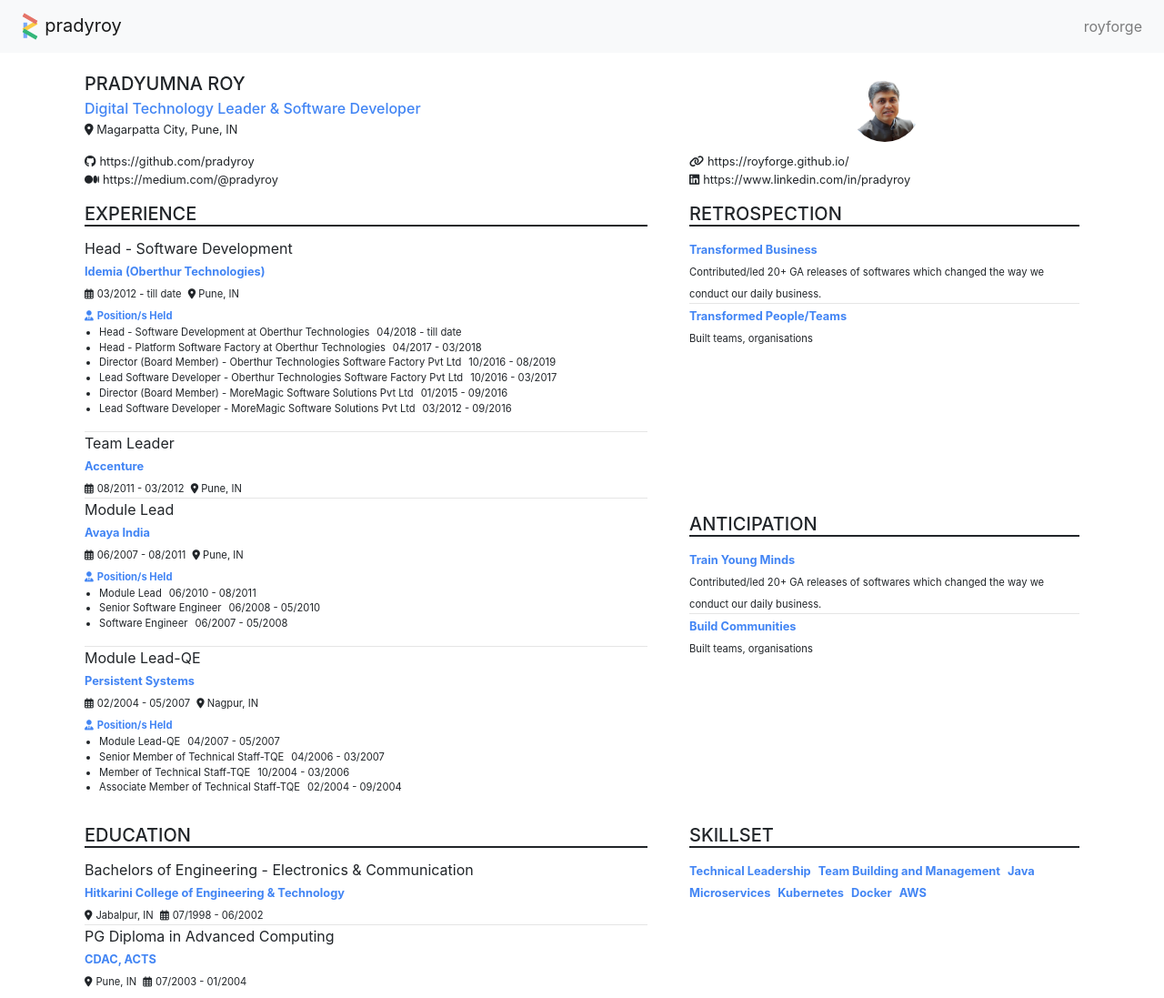
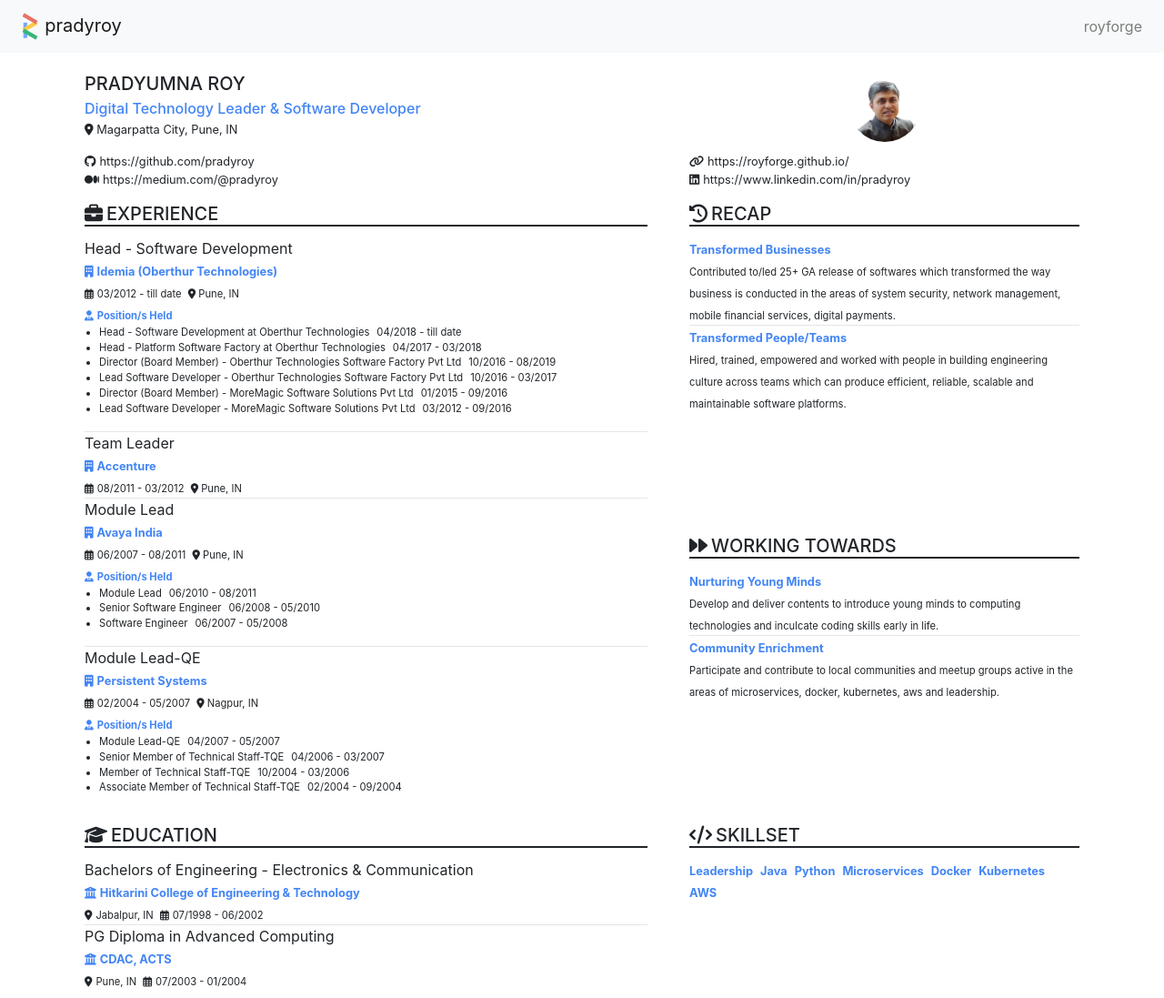
Before and after one commit to pradyroy/pradyroy.github.io, a Jekyll site: the page built from index.md, in a window 1280 px wide and 1097 px high. Shown: the whole window at 91% size. Built offline with Jekyll 4.4.1, drawn with Linux system fonts in a browser that asks for light colours; nearby versions of some CDN libraries.

Commit message:
1st cut complete

```diff
--- a/_config.yml
+++ b/_config.yml
@@ -96,20 +96,20 @@ cv:
 #    id: "132457689"
 #    certdate: "20 March 2020"
   skillset:
-  - "Technical Leadership"
-  - "Team Building and Management"
+  - "Leadership"
   - "Java"
+  - "Python"
   - "Microservices"
+  - "Docker"
   - "Kubernetes"
-  - "Docker"
   - "AWS"
   retrospection:
-  - title: Transformed Business
-    description: Contributed/led 20+ GA releases of softwares which changed the way we conduct our daily business.
+  - title: Transformed Businesses
+    description: Contributed to/led 25+ GA release of softwares which transformed the way business is conducted in the areas of system security, network management, mobile financial services, digital payments.
   - title: Transformed People/Teams
-    description: Built teams, organisations
+    description: Hired, trained, empowered and worked with people in building engineering culture across teams which can produce efficient, reliable, scalable and maintainable software platforms.
   anticipation:
-  - title: Train Young Minds
-    description: Contributed/led 20+ GA releases of softwares which changed the way we conduct our daily business.
-  - title: Build Communities
-    description: Built teams, organisations
+  - title: Nurturing Young Minds
+    description: Develop and deliver contents to introduce young minds to computing technologies and inculcate coding skills early in life.
+  - title: Community Enrichment
+    description: Participate and contribute to local communities and meetup groups active in the areas of microservices, docker, kubernetes, aws and leadership.
--- a/_includes/generatecv.html
+++ b/_includes/generatecv.html
@@ -45,10 +45,10 @@
 	<div class="row">
 		<div class="col-12 col-sm-12 col-md-7 col-lg-7 col-xl-7 card border-0 d-flex w-100">
 			<div class="card-body">
-				<h5 class="card-title heading">EXPERIENCE</h5>
+				<h5 class="card-title heading"><i class="fas fa-briefcase pr-1"></i>EXPERIENCE</h5>
 				{%- for job in site.cv.experience -%}
 					<span class="card-subtitle clearfix">{{ job.lastpositionheld }}</span>
-					<span class="fontsizedot80 brand font-weight-bold clearfix">{{ job.company }}</span>
+					<span class="fontsizedot80 brand font-weight-bold clearfix"><i class="fas fa-building pr-1"></i>{{ job.company }}</span>
 					<span class="fontsizedot70 clearfix">
 						<i class="far fa-calendar-alt pr-1"></i>{{ job.starttoenddate }}
 						<span class="pl-1 fontsizedot70"><i class="fas fa-map-marker-alt"></i> {{ job.location }}</span>
@@ -76,7 +76,7 @@
 		</div>
 		<div class="col-12 col-sm-12 col-md-5 col-lg-5 col-xl-5 card border-0 d-flex w-100">
 			<div class="card-body clearfix">
-				<h5 class="card-title heading">RETROSPECTION</h5>
+				<h5 class="card-title heading"><i class="fas fa-history pr-1"></i>RECAP</h5>
 				{%- for retro in site.cv.retrospection -%}
   					<span class="fontsizedot80 brand font-weight-bold clearfix">{{ retro.title }}</span>
   					<span class="fontsizedot70 clearfix">{{ retro.description }}</span>
@@ -86,7 +86,7 @@
   				{%- endfor -%}
 			</div>
 			<div class="card-body">
-				<h5 class="card-title heading">ANTICIPATION</h5>
+				<h5 class="card-title heading"><i class="fas fa-forward pr-1"></i>WORKING TOWARDS</h5>
 				{%- for future in site.cv.anticipation -%}
   					<span class="fontsizedot80 brand font-weight-bold clearfix">{{ future.title }}</span>
   					<span class="fontsizedot70 clearfix">{{ future.description }}</span>
@@ -101,10 +101,10 @@
 	<div class="row">
 		<div class="col-12 col-sm-12 col-md-7 col-lg-7 col-xl-7 card border-0 d-flex w-100">
 			<div class="card-body">
-				<h5 class="card-title heading">EDUCATION</h5>
+				<h5 class="card-title heading"><i class="fas fa-graduation-cap pr-1"></i>EDUCATION</h5>
 				{%- for edu in site.cv.education -%}
 					<span class="card-subtitle clearfix">{{ edu.degree }}</span>
-					<span class="fontsizedot80 brand font-weight-bold clearfix">{{ edu.institute }}</span>
+					<span class="fontsizedot80 brand font-weight-bold clearfix"><i class="fas fa-university pr-1"></i>{{ edu.institute }}</span>
 					<span class="fontsizedot70 clearfix">
 						<span class="fontsizedot70"><i class="fas fa-map-marker-alt pr-1"></i>{{ edu.location }}</span>
 						<i class="far fa-calendar-alt pl-1 pr-1"></i>{{ edu.starttoenddate }}
@@ -116,11 +116,11 @@
 			</div>
 			{%- if site.cv.certification.size > 0 -%}
 			<div class="card-body">
-				<h5 class="card-title heading">CERTIFICATION</h5>
+				<h5 class="card-title heading"><i class="fas fa-certificate pr-1"></i>CERTIFICATION</h5>
 				{%- for cert in site.cv.certification -%}
-					<span class="card-subtitle clearfix">{{ cert.name }}</span>
+					<span class="card-subtitle clearfix"><i class="fas fa-id-card pr-1"></i>{{ cert.name }}</span>
 					<span class="fontsizedot80 brand font-weight-bold">
-						<i class="fas fa-certificate pr-1"></i>{{ cert.id }}
+						<i class="fas fa-hashtag pr-1"></i>{{ cert.id }}
 					</span>
 					<span class="fontsizedot70 clearfix pl-1">
 						<i class="far fa-calendar-alt pr-1"></i>{{ cert.certdate }}
@@ -134,7 +134,7 @@
 		</div>
 		<div class="col-12 col-sm-12 col-md-5 col-lg-5 col-xl-5 card border-0 d-flex w-100">
 			<div class="card-body">
-				<h5 class="card-title heading">SKILLSET</h5>
+				<h5 class="card-title heading"><i class="fas fa-code pr-1"></i>SKILLSET</h5>
 				{%- for skill in site.cv.skillset -%}
 				<span class="fontsizedot80 brand inlineblock font-weight-bold mr-2">{{ skill }}</span>
 				{%- endfor -%}
```
